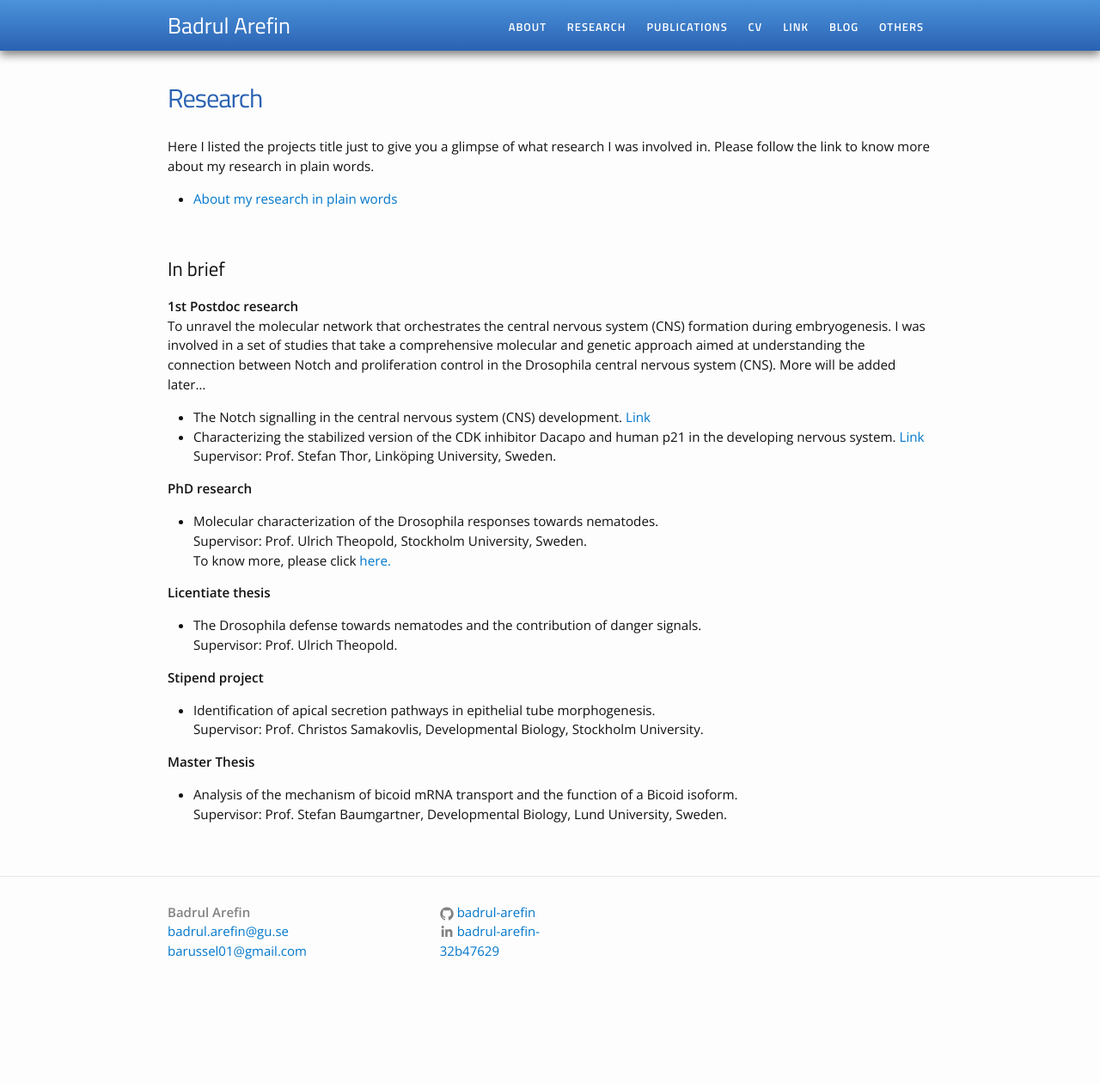
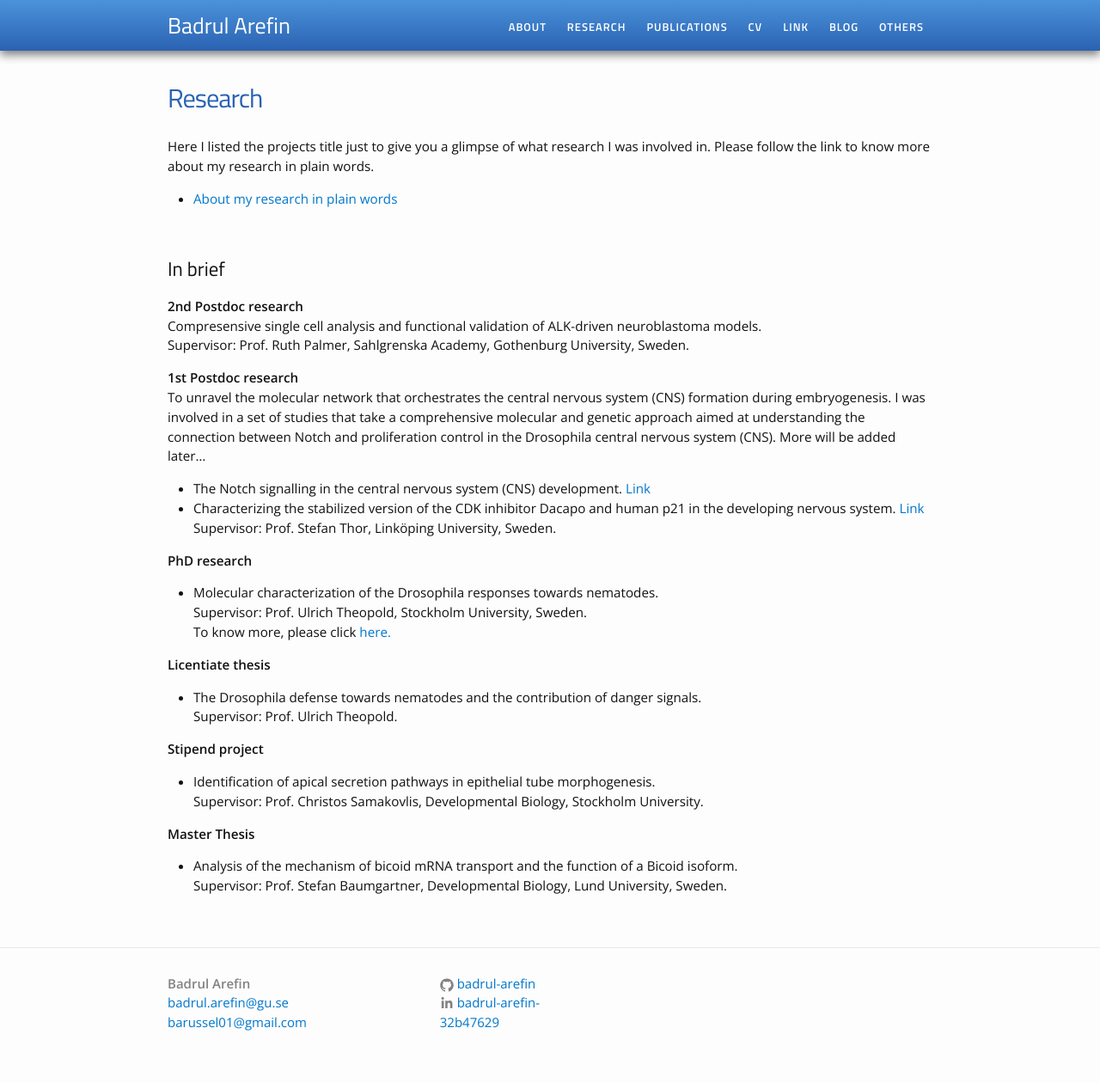
Before and after one commit to Badrul-Arefin/badrul-arefin.github.io, a Jekyll site: the page built from research.md, in a window 1280 px wide. Shown: the whole page at 86% size. Built offline with Jekyll 4.4.1, drawn with Linux system fonts in a browser that asks for light colours; before the commit the page ends 1177 px from its top, so only the background shows below that.

Commit message:
Update research.md

```diff
--- a/research.md
+++ b/research.md
@@ -8,6 +8,9 @@ Here I listed the projects title just to give you a glimpse of what research I w
 	<li><a href="/About/about.pdf">About my research in plain words</a></li>
 </ul><br>
 <h2>In brief</h2>
+
+<b> 2nd Postdoc research</b><br>
+Compresensive single cell analysis and functional validation of ALK-driven neuroblastoma models. <br>Supervisor: Prof. Ruth Palmer, Sahlgrenska Academy, Gothenburg University, Sweden. <br>
 
 <b> 1st Postdoc research</b><br>
 To unravel the molecular network that orchestrates the central nervous system (CNS) formation during embryogenesis. I was involved in a set of studies that take a comprehensive molecular and genetic approach aimed at understanding the connection between Notch and proliferation control in the Drosophila central nervous system (CNS). More will be added later...
```
